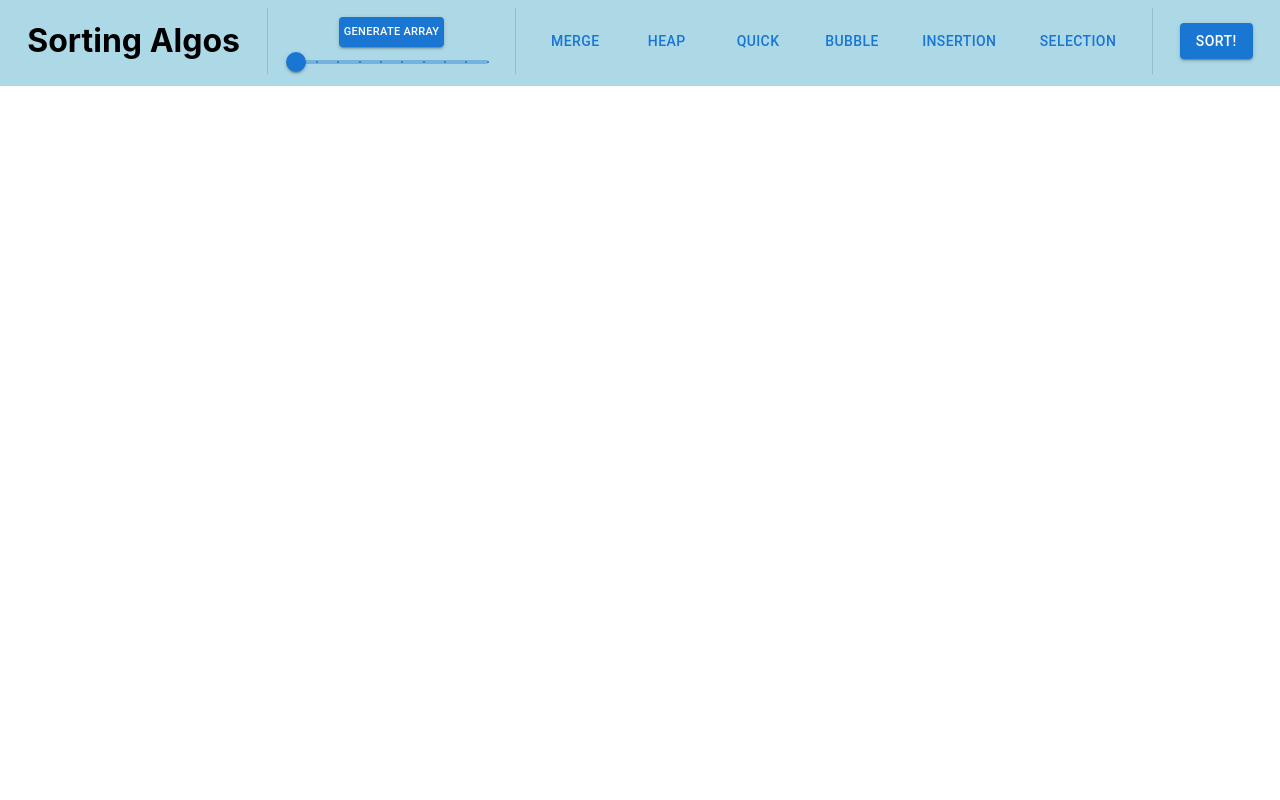
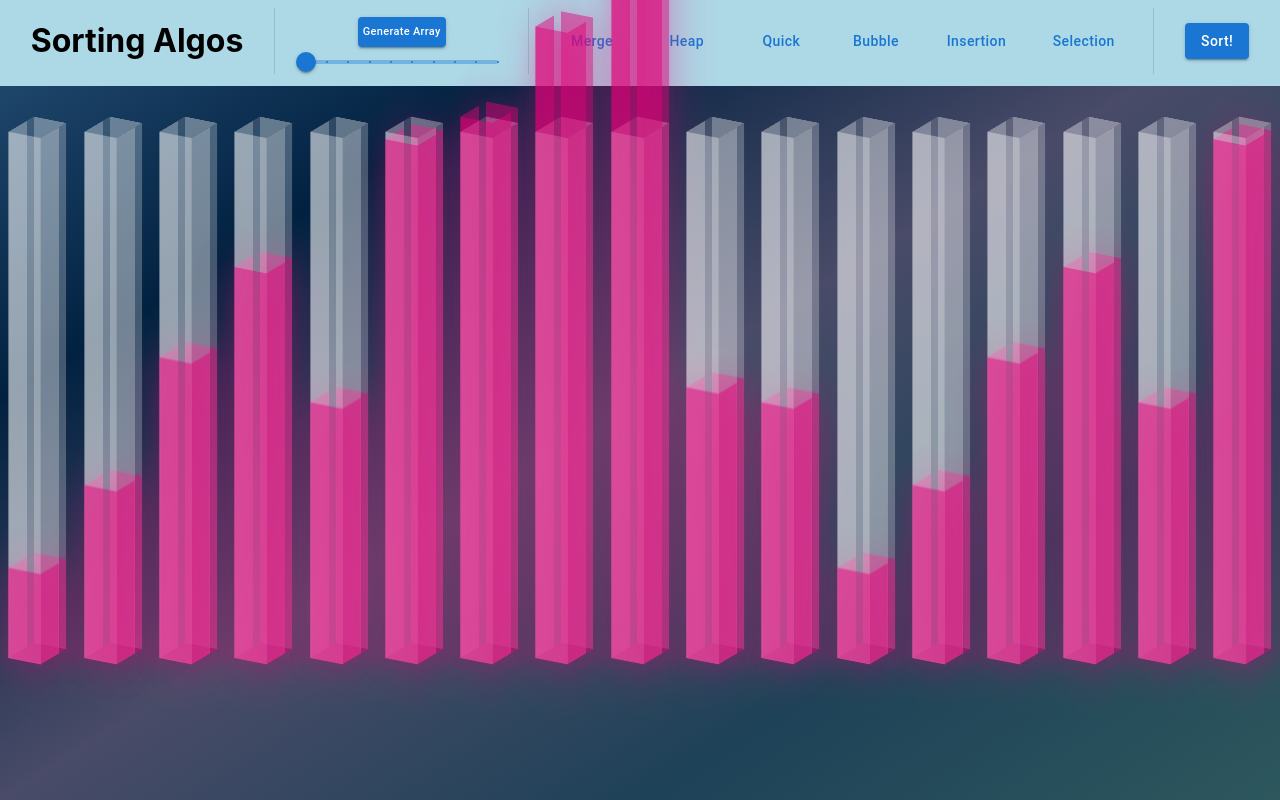
Before and after one commit to techwithdiana/sortingalgos-visualizer, a React (Create React App) app: page / in a window 1280 px wide. Built offline with nearby package versions, Linux system fonts and the light colour scheme.

Commit message:
Added header bar

```diff
--- a/package.json
+++ b/package.json
@@ -10,6 +10,7 @@
     "@testing-library/react": "^13.4.0",
     "@testing-library/user-event": "^13.5.0",
     "react": "^18.2.0",
+    "react-code-blocks": "^0.1.4",
     "react-dom": "^18.2.0",
     "react-scripts": "5.0.1",
     "web-vitals": "^2.1.4"
--- a/src/App.css
+++ b/src/App.css
@@ -1,5 +1,18 @@
 .App {
   text-align: center;
+}
+
+.main-container {
+  height: 100vh;
+  width: 100vw;
+  background-image: linear-gradient(
+    to bottom right,
+    #265077,
+    #022140,
+    #494b68,
+    #1e4258,
+    #2d575d
+  );
 }
 
 .App-logo {
--- a/src/App.js
+++ b/src/App.js
@@ -1,11 +1,15 @@
 import logo from './logo.svg';
 import './App.css';
 import HeaderBar from './components/HeaderBar';
+import ArrayBar from './components/ArrayBar';
 
 function App() {
   return (
-    <div className="App">
-      <HeaderBar />
+    <div className='main-container'>
+      <div className="App">
+        <HeaderBar />
+        <ArrayBar array={[12, 23, 40,52, 34, 69, 72, 84, 100, 36, 34,12, 23, 40,52, 34, 69]}/>
+      </div>
     </div>
   );
 }
--- /dev/null
+++ b/src/components/ArrayBar.jsx
@@ -0,0 +1,53 @@
+// ## This component includes all the 3D bars/containers and array values. ## //
+import '../styles/ArrayBar.css';
+import React, { Component } from "react";
+
+export default function ArrayBar(props) {
+    return (
+      <div className="bar-container">
+        {/* Create n bars, where n - size of the array */}
+        {props.array.map((value, i) => (
+          <div className="bar" key={i}>
+            <div className="side top"></div>
+            <div className="side bottom"></div>
+            <div className="side right">
+              <div
+                className="color-bar right-color-bar"
+                style={{
+                  height: `${value}vh`,
+                  transform: `translateY(${70 - value}vh)`,
+                }}
+              ></div>
+            </div>
+            <div className="side left">
+              <div
+                className="color-bar left-color-bar"
+                style={{
+                  height: `${value}vh`,
+                  transform: `translateY(${70 - value}vh)`,
+                }}
+              ></div>
+            </div>
+            <div className="side front">
+              <div
+                className="color-bar front-color-bar"
+                style={{
+                  height: `${value}vh`,
+                  transform: `translateY(${70 - value}vh)`,
+                }}
+              ></div>
+            </div>
+            <div className="side back">
+              <div
+                className="color-bar back-color-bar"
+                style={{
+                  height: `${value}vh`,
+                  transform: `translateY(${70 - value}vh)`,
+                }}
+              ></div>
+            </div>
+          </div>
+        ))}
+      </div>
+    );
+}
--- a/src/components/HeaderBar.jsx
+++ b/src/components/HeaderBar.jsx
@@ -4,8 +4,23 @@ import { useState } from 'react';
 
 export default function HeaderBar() {
     const [isMerge, setIsMerge] = useState(false);
+    const [isHeap, setIsHeap] = useState(false);
+    const [isQuick, setIsQuick] = useState(false);
+    const [isBubble, setIsBubble] = useState(false);
+    const [isInsertion, setIsInsertion] = useState(false);
+    const [isSelection, setIsSelection] = useState(false);
+
+    const resetBtnStates = () => {
+        setIsMerge(false);
+        setIsHeap(false);
+        setIsQuick(false);
+        setIsBubble(false);
+        setIsInsertion(false);
+        setIsSelection(false);
+    }
 
     const handleClick = (callbackFunc, btnState) => {
+        resetBtnStates();
         callbackFunc(!btnState);
     }
 
@@ -20,7 +35,8 @@ export default function HeaderBar() {
             sx = {{
                 padding: '5px',
                 fontSize: '11px',
-                textDecoration: 'none'
+                textDecoration: 'none',
+                textTransform: 'capitalize'
             }}
             >
                 Generate Array
@@ -38,17 +54,106 @@ export default function HeaderBar() {
         <Divider orientation="vertical" flexItem variant="middle" />
         <Button
         variant="text"
+        sx={isMerge ? {
+            fontWeight:'bold',
+            textDecoration:'underline',
+            fontSize: '16px',
+            textTransform: 'capitalize'
+        } : {
+            fontSize: '0.875rems',
+            textTransform: 'capitalize'
+        }}
         onClick={(e) => handleClick(setIsMerge, isMerge)}
         >
             Merge
         </Button>
-        <Button variant="text">Heap</Button>
-        <Button variant="text">Quick</Button>
-        <Button variant="text">Bubble</Button>
-        <Button variant="text">Insertion</Button>
-        <Button variant="text">Selection</Button>
+
+        <Button
+        variant="text"
+        sx={isHeap ? {
+            fontWeight:'bold',
+            textDecoration:'underline',
+            fontSize: '16px',
+            textTransform: 'capitalize'
+        } : {
+            fontSize: '0.875rems',
+            textTransform: 'capitalize'
+        }}
+        onClick={(e) => handleClick(setIsHeap, isHeap)}
+        >
+            Heap
+        </Button>
+
+        <Button
+        variant="text"
+        sx={isQuick ? {
+            fontWeight:'bold',
+            textDecoration:'underline',
+            fontSize: '16px',
+            textTransform: 'capitalize'
+        } : {
+            fontSize: '0.875rems',
+            textTransform: 'capitalize'
+        }}
+        onClick={(e) => handleClick(setIsQuick, isQuick)}
+        >
+            Quick
+        </Button>
+
+        <Button
+        variant="text"
+        sx={isBubble ? {
+            fontWeight:'bold',
+            textDecoration:'underline',
+            fontSize: '16px',
+            textTransform: 'capitalize'
+        } : {
+            fontSize: '0.875rems',
+            textTransform: 'capitalize'
+        }}
+        onClick={(e) => handleClick(setIsBubble, isBubble)}
+        >
+            Bubble
+        </Button>
+
+        <Button
+        variant="text"
+        sx={isInsertion ? {
+            fontWeight:'bold',
+            textDecoration:'underline',
+            fontSize: '16px',
+            textTransform: 'capitalize'
+        } : {
+            fontSize: '0.875rems',
+            textTransform: 'capitalize'
+        }}
+        onClick={(e) => handleClick(setIsInsertion, isInsertion)}
+        >
+            Insertion
+        </Button>
+
+        <Button
+        variant="text"
+        sx={isSelection ? {
+            fontWeight:'bold',
+            textDecoration:'underline',
+            fontSize: '16px',
+            textTransform: 'capitalize'
+        } : {
+            fontSize: '0.875rems',
+            textTransform: 'capitalize'
+        }}
+        onClick={(e) => handleClick(setIsSelection, isSelection)}
+        >
+            Selection
+        </Button>
+
         <Divider orientation="vertical" flexItem variant="middle" />
-        <Button variant="contained">Sort!</Button>
+        <Button variant="contained"
+        sx={{textTransform: 'capitalize'}}
+        >
+        Sort!
+        </Button>
       </div>
   );
 }
--- /dev/null
+++ b/src/styles/ArrayBar.css
@@ -0,0 +1,60 @@
+.bar-container {
+    width: 100%;
+    height: 74%;
+    margin-left: -1%;
+    display: flex;
+    justify-content: center;
+    align-items: center;
+  }
+
+  .bar {
+    width: 4vw;
+    height: 70vh;
+    margin: 0 1.5%;
+    transform-style: preserve-3d;
+    transform: rotateX(-20deg) rotateY(-30deg);
+    background-color: rgba(254, 254, 254, 0.25);
+  }
+
+  .side {
+    width: 100%;
+    height: 100%;
+    position: absolute;
+    background-color: rgba(254, 254, 254, 0.25);
+  }
+
+  .back {
+    transform: translateZ(-4vw);
+  }
+
+  .left {
+    transform-origin: left;
+    transform: rotateY(90deg);
+  }
+
+  .right {
+    transform-origin: right;
+    transform: rotateY(-90deg);
+  }
+
+  .top {
+    height: 4vw;
+    transform-origin: top;
+    transform: rotateX(-90deg);
+    background-color: rgba(254, 254, 254, 0.15);
+  }
+
+  .bottom {
+    height: 4vw;
+    transform-origin: top;
+    transform: translateY(70vh) rotateX(-90deg);
+    background-color: rgba(225, 0, 120, 0.5);
+    box-shadow: 5px 5px 50px 5px rgba(225, 0, 120, 0.2);
+    transition: 0.3s;
+  }
+
+  .color-bar {
+    background-color: rgba(225, 0, 120, 0.5);
+    box-shadow: 5px 5px 50px 5px rgba(225, 0, 120, 0.2);
+    transition: 0.3s;
+  }
--- a/src/styles/HeaderBar.css
+++ b/src/styles/HeaderBar.css
@@ -5,6 +5,7 @@
     display: flex;
     align-items: center;
     justify-content: space-evenly;
+    margin-bottom: 2rem;
   }
 
   .array-bar {
```
Also changed, not shown: 1 other file (tests, documents, lock files or other folders).
